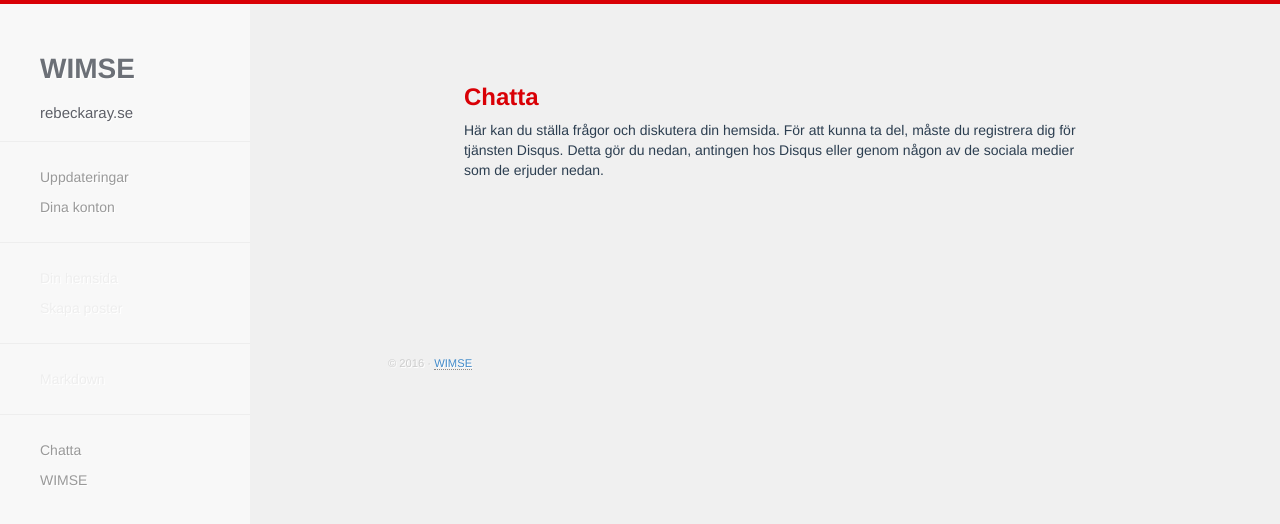
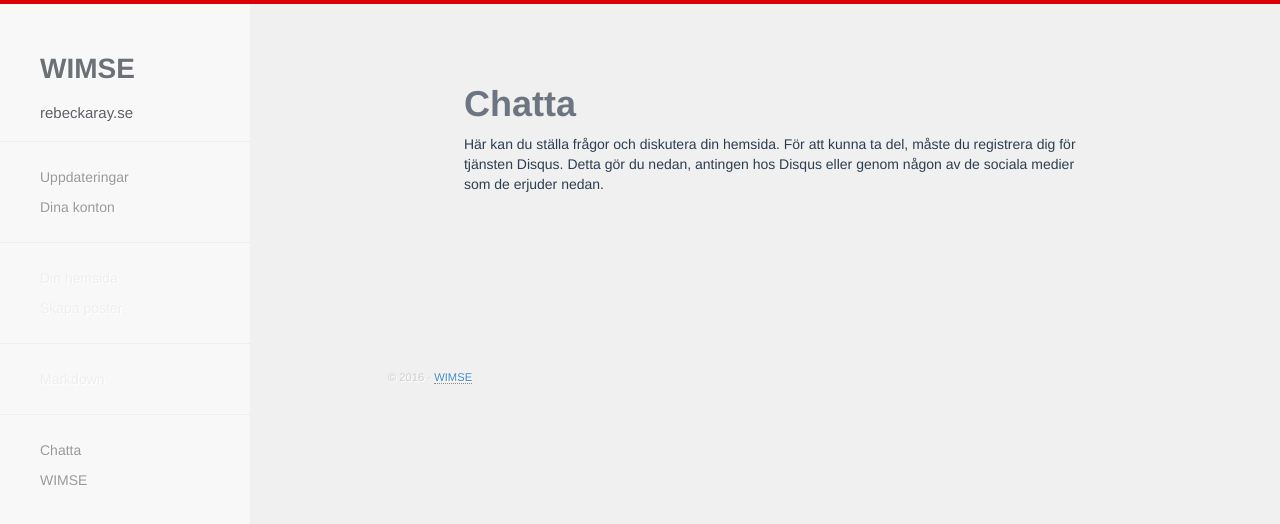
Before and after one commit to rebeckaray/rebeckaray.github.io, a Jekyll site: the page built from disqus.html, in a window 1280 px wide. Shown: the top 524 px of the page. Built offline with Jekyll 4.4.1, drawn with Linux system fonts in a browser that asks for light colours; nearby versions of some CDN libraries; Markdown is read by kramdown in place of the engine named in the settings; comment, search, counter and statistics services are not loaded.

Commit message:
updated layout headings

```diff
--- a/accounts.html
+++ b/accounts.html
@@ -2,7 +2,6 @@
 title: Accounts
 ---
 <div class="container">
-  <div id="article">
   <h1>Konton</h1>
   <ul class="posts">
 
--- a/contact.html
+++ b/contact.html
@@ -2,5 +2,5 @@
 title: contact
 ---
 <div class="container">
-  <div class="article"></div>
+  <h1>WIMSE</h1>
 </div>
--- a/disqus.html
+++ b/disqus.html
@@ -2,7 +2,7 @@
 title: Disqus
 ---
 <div class="container">
-  <h3>Chatta</h3>
+  <h1>Chatta</h1>
   <p>Här kan du ställa frågor och diskutera din hemsida. För att kunna ta del, måste du registrera dig för tjänsten Disqus. Detta gör du nedan, antingen hos Disqus eller genom någon av de
     sociala medier som de erjuder nedan.</p>
   <div id="disqus_thread">
--- a/list.html
+++ b/list.html
@@ -2,12 +2,10 @@
 title: All Posts
 ---
 <div class="container">
-  <div id="article">
     <h1>Uppdateringar</h1>
     <ul class="posts">
       {% for post in site.posts %}
       <li><span><a href="{{ site.baseurl }}{{ post.url }}">{{ post.title }}</a><time class="pull-right post-list">{{ post.date | date_to_string | date: "%b %-d, %Y"  }}</h4></time></span></span></li>
       {% endfor %}
     </ul>
-  </div>
 </div>
```
Also changed, not shown: 4 other files.
